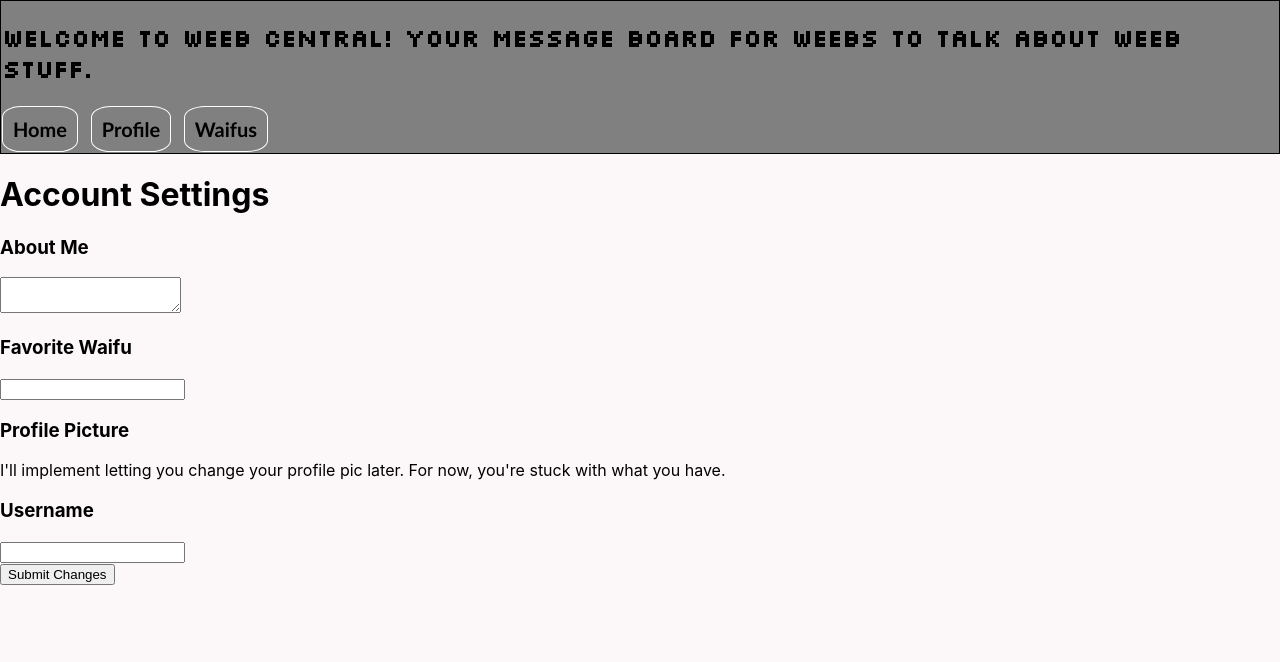
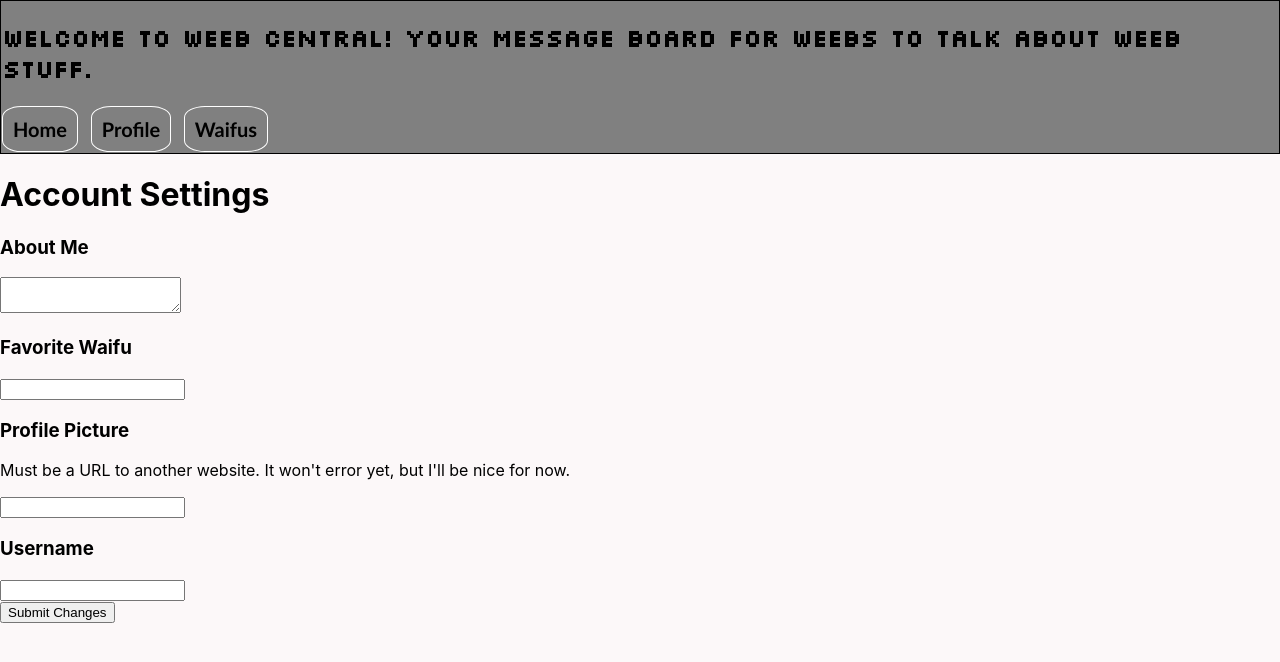
Before and after one commit to gclancy121/message-board-frontend, a React (Create React App) app: page /settings in a window 1280 px wide. Shown: the top 662 px of the page. Built offline with nearby package versions, Linux system fonts and the light colour scheme; no server answers; sample sign-in values are in the browser's storage.

Commit message:
added temporary picture changing method

```diff
--- a/src/components/auth/AccountSettings.js
+++ b/src/components/auth/AccountSettings.js
@@ -34,6 +34,7 @@ function AccountSettings() {
             const newProfile = res.data;
             setProfile(newProfile);
             setSuccess(true);
+            localStorage.setItem('username', newProfile.username);
         }).catch(err => console.log(err));
 
     }
@@ -66,11 +67,12 @@ function AccountSettings() {
                 </div>
                 <div className="settings-container">
                     <h3>Profile Picture</h3>
-                    <p>I'll implement letting you change your profile pic later. For now, you're stuck with what you have.</p>
+                    <p>Must be a URL to another website. It won't error yet, but I'll be nice for now.</p>
+                    <input type='text' name='profile_picture' onChange={handleChange} value={profile.profile_picture} />
                 </div>
                 <div className="settings-container">
                     <h3>Username</h3>
-                    <input type='text' name='fav_waifu' onChange={handleChange} value={profile.username} />
+                    <input type='text' name='username' onChange={handleChange} value={profile.username} />
                 </div>
                 <button>Submit Changes</button>
             </form>
```
